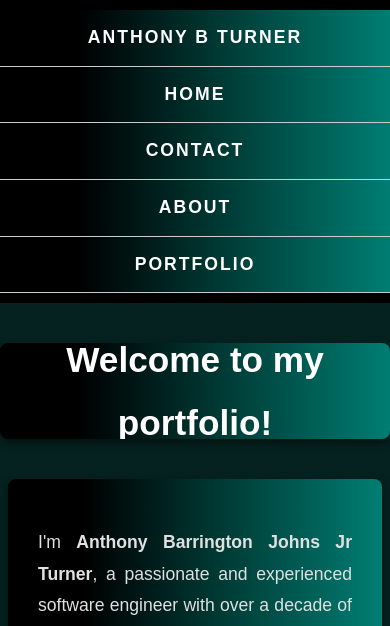
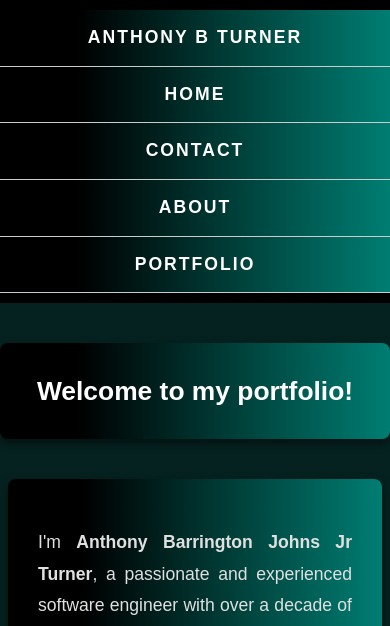
Before and after one commit to anthonybturner/anthonybturner, a Django app: page / in a window 390 px wide. Shown: the top 626 px of the page. Run offline with Django 5.2, Linux system fonts and the light colour scheme.

Commit message:
Improved adjust banner title size

```diff
--- a/website/static/css/main.css
+++ b/website/static/css/main.css
@@ -273,6 +273,9 @@ footer {
     .navbar a{
         border-bottom: 1px solid #ccc;
     }
+    .banner h2{
+        font-size: 1.5em;
+    }
     body {
         font-size: 1.1rem;
     }
--- a/website/templates/base.html
+++ b/website/templates/base.html
@@ -21,7 +21,7 @@
     <main>
         {% block content %}{% endblock %}
     </main>
-
+    <a href="#">Back to Top</a>
     <footer>
         <p>&copy; 2025 Anthony B Turner. All rights reserved.</p>
     </footer>
```
